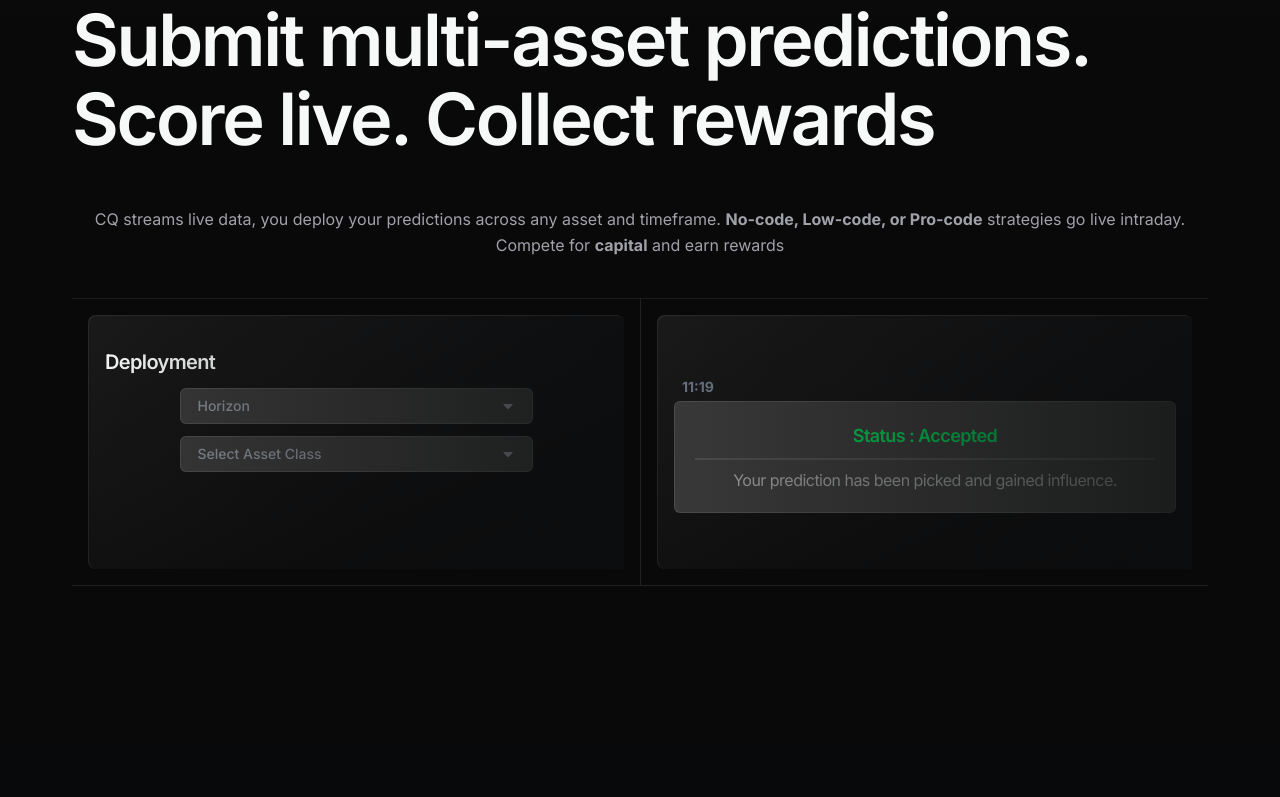
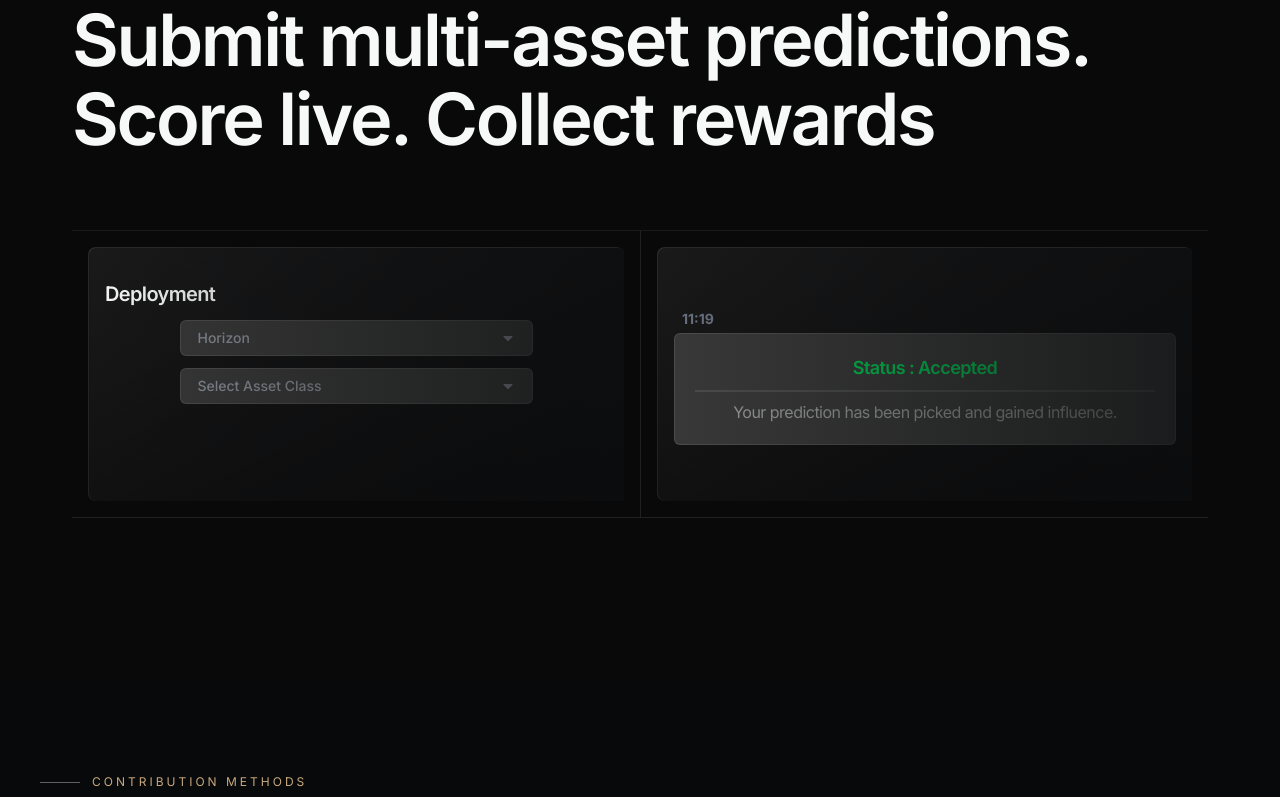
Before and after one commit to Capquant2026/CQ-landing-page-final-, a Next.js app: page / in a window 1280 px wide. Shown: the part 3277-4074 px from the top of the page. Built offline with nearby package versions, Linux system fonts and the light colour scheme.

Commit message:
landing page minor fixes 4

```diff
--- a/components/Analytics-section.tsx
+++ b/components/Analytics-section.tsx
@@ -31,35 +31,10 @@ export default function AnalyticsSection() {
               staggerChildren: 0.1,
             }}
              className="block text-4xl sm:text-5xl md:text-6xl lg:text-6xl xl:text-7xl 2xl:text-7xl
-             leading-[1.1] font-[555] tracking-[-.0325em] text-balance max-w-full mb-12"
+             leading-[1.1] font-[555] tracking-[-.0325em] text-balance max-w-full mb-8"
           >
             Submit multi-asset predictions. <br/>Score live. Collect rewards
           </MotionH2>
-
-          <MotionP
-            initial={{
-              y: 30,
-              opacity: 0,
-            }}
-            whileInView={{
-              y: 0,
-              opacity: 1,
-            }}
-            viewport={{
-              once: true,
-            }}
-            transition={{
-              delay: 0.3,
-              duration: 0.8,
-              ease: [0.25, 0.46, 0.45, 0.94],
-            }}
-            className="text-[#A1A1AA] leading-relaxed text-sm sm:text-base text-center"
-          >
-            CQ streams live data, you deploy your predictions across any asset
-            and timeframe. <strong>No-code, Low-code, or Pro-code</strong>{" "}
-            strategies go live intraday. Compete for <strong>capital</strong>{" "}
-            and earn rewards
-          </MotionP>
         </div>
 
         <MotionDiv
```
